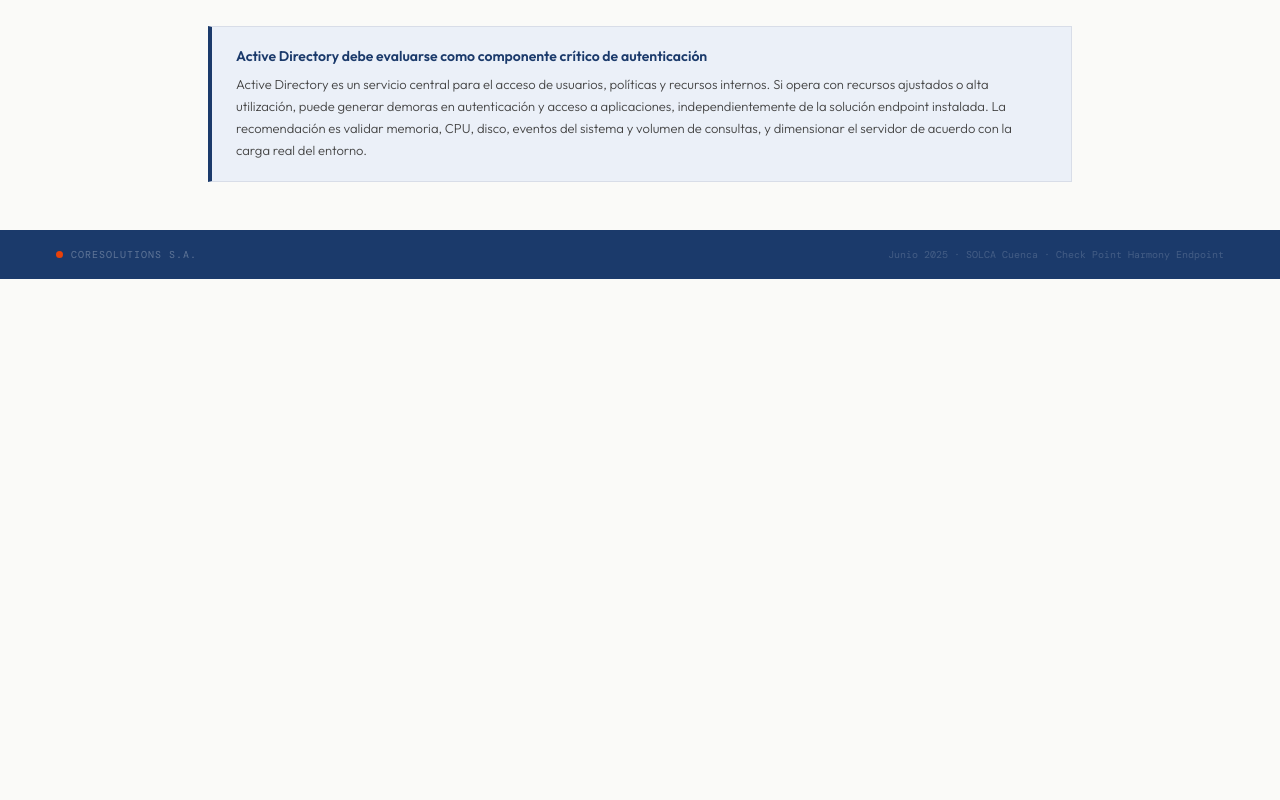
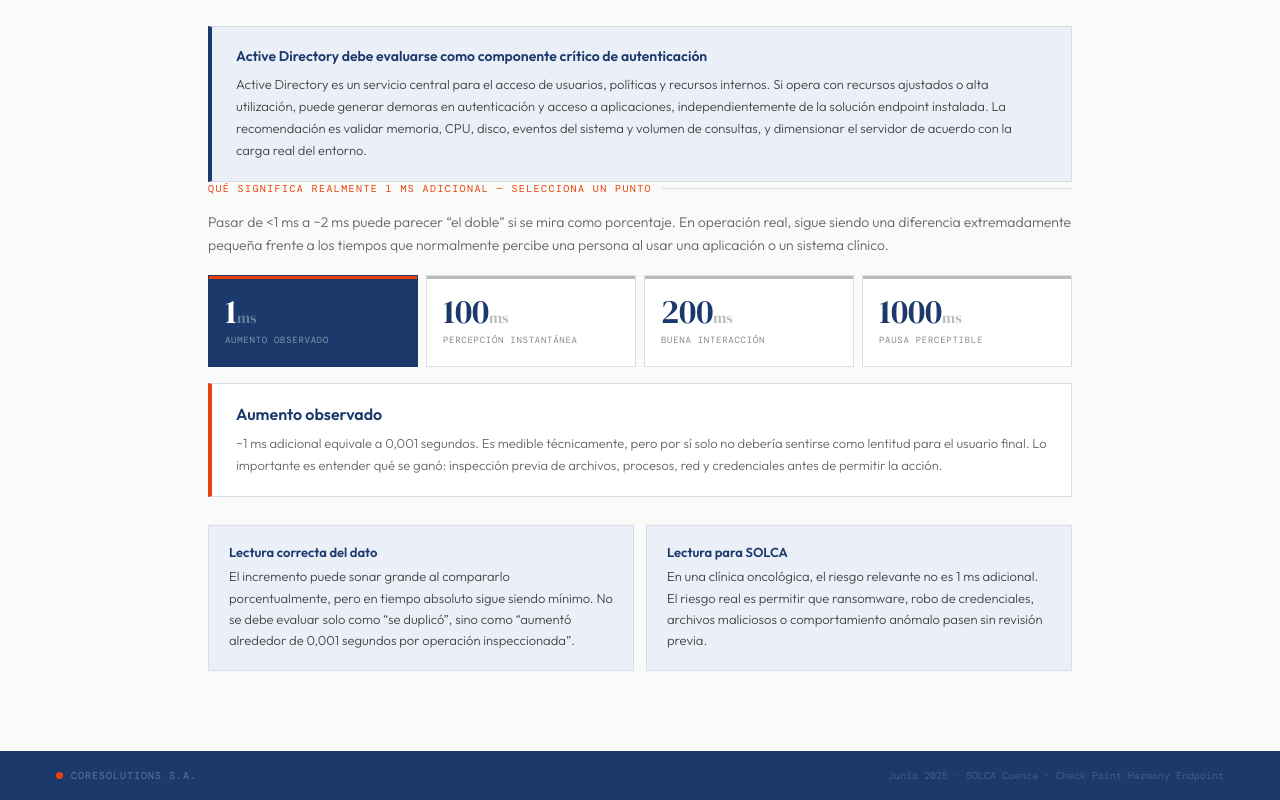
Before and after one commit to Jaywrkr/SOLCA-HARMONYENDPOINT, a plain HTML site: page index.html in a window 1280 px wide. Shown: the part 890-1690 px from the top of the page. Before the commit the page ends 1169 px from the top, so only its background shows below. Drawn offline with nearby package versions, Linux system fonts and the light colour scheme.

Commit message:
Update index.html

```diff
--- a/index.html
+++ b/index.html
@@ -134,6 +134,32 @@ body{font-family:'Outfit',sans-serif;background:var(--g50);color:var(--g700);min
 .info-box{background:var(--blue-lt); border:1px solid var(--border); border-left:4px solid var(--blue); padding:20px 24px; margin-top:32px;}
 .info-box-title{font-size:14px; font-weight:600; color:var(--blue); margin-bottom:8px;}
 .info-box p{font-size:13px; color:var(--g600); font-weight:300; line-height:1.7;}
+
+
+
+/* LATENCY CONTEXT */
+.context-intro{font-size:14px; color:var(--g500); font-weight:300; line-height:1.65; margin-bottom:18px;}
+.ms-grid{display:grid; grid-template-columns:repeat(4,1fr); gap:8px; margin-bottom:16px;}
+.ms-card{background:var(--white); border:1px solid var(--border); padding:18px 16px; cursor:pointer; transition:all .18s; position:relative; overflow:hidden;}
+.ms-card::before{content:''; position:absolute; left:0; top:0; right:0; height:3px; background:var(--g300); transition:background .18s;}
+.ms-card:hover{border-color:var(--blue); transform:translateY(-2px); box-shadow:0 4px 14px rgba(27,58,107,0.08);}
+.ms-card.selected{background:var(--blue); border-color:var(--blue);}
+.ms-card.selected::before{background:var(--orange);}
+.ms-num{font-family:'DM Serif Display',serif; font-size:34px; color:var(--blue); line-height:1; margin-bottom:6px;}
+.ms-num span{font-size:15px; color:var(--g300);}
+.ms-card.selected .ms-num{color:white;}
+.ms-card.selected .ms-num span{color:rgba(255,255,255,0.35);}
+.ms-label{font-family:'DM Mono',monospace; font-size:9px; letter-spacing:0.08em; text-transform:uppercase; color:var(--g400); line-height:1.5;}
+.ms-card.selected .ms-label{color:rgba(255,255,255,0.45);}
+.ms-detail{background:var(--white); border:1px solid var(--border); border-left:4px solid var(--orange); padding:20px 24px; margin-bottom:28px; display:none;}
+.ms-detail.visible{display:block; animation:fadeIn .2s ease;}
+.ms-detail-title{font-size:16px; font-weight:600; color:var(--blue); margin-bottom:8px;}
+.ms-detail-body{font-size:13px; color:var(--g500); font-weight:300; line-height:1.7;}
+.ms-reality{display:grid; grid-template-columns:1fr 1fr; gap:12px; margin-bottom:32px;}
+.ms-reality-card{background:var(--blue-lt); border:1px solid var(--border); padding:18px 20px;}
+.ms-reality-card strong{display:block; font-size:13px; color:var(--blue); margin-bottom:6px;}
+.ms-reality-card p{font-size:13px; color:var(--g600); font-weight:300; line-height:1.65;}
+@media(max-width:760px){.ms-grid{grid-template-columns:1fr 1fr}.ms-reality{grid-template-columns:1fr}}
 
 /* ────────────────────────────────────────
    PANEL 2: COMPARATIVA
@@ -414,6 +440,45 @@ body{font-family:'Outfit',sans-serif;background:var(--g50);color:var(--g700);min
       <div class="info-box-title">Active Directory debe evaluarse como componente crítico de autenticación</div>
       <p>Active Directory es un servicio central para el acceso de usuarios, políticas y recursos internos. Si opera con recursos ajustados o alta utilización, puede generar demoras en autenticación y acceso a aplicaciones, independientemente de la solución endpoint instalada. La recomendación es validar memoria, CPU, disco, eventos del sistema y volumen de consultas, y dimensionar el servidor de acuerdo con la carga real del entorno.</p>
     </div>
+
+    <div class="slabel">Qué significa realmente 1 ms adicional — selecciona un punto</div>
+    <p class="context-intro">Pasar de &lt;1 ms a ~2 ms puede parecer “el doble” si se mira como porcentaje. En operación real, sigue siendo una diferencia extremadamente pequeña frente a los tiempos que normalmente percibe una persona al usar una aplicación o un sistema clínico.</p>
+
+    <div class="ms-grid">
+      <div class="ms-card selected" onclick="showMs(this,'Aumento observado','~1 ms adicional equivale a 0,001 segundos. Es medible técnicamente, pero por sí solo no debería sentirse como lentitud para el usuario final. Lo importante es entender qué se ganó: inspección previa de archivos, procesos, red y credenciales antes de permitir la acción.')">
+        <div class="ms-num">1<span>ms</span></div>
+        <div class="ms-label">Aumento observado</div>
+      </div>
+      <div class="ms-card" onclick="showMs(this,'Respuesta percibida como instantánea','En diseño de interacción, respuestas alrededor de 100 ms todavía suelen percibirse como inmediatas para una persona. El aumento observado está muy por debajo de ese rango.')">
+        <div class="ms-num">100<span>ms</span></div>
+        <div class="ms-label">Percepción instantánea</div>
+      </div>
+      <div class="ms-card" onclick="showMs(this,'Buena experiencia en aplicaciones','Google usa 200 ms como referencia exigente para una buena interacción web en la métrica INP. Esto no significa que todo sistema clínico mida igual, pero sirve para dimensionar la escala: 1 ms adicional está muy por debajo de ese umbral.')">
+        <div class="ms-num">200<span>ms</span></div>
+        <div class="ms-label">Buena interacción</div>
+      </div>
+      <div class="ms-card" onclick="showMs(this,'Interrupción del flujo de trabajo','A partir de tiempos cercanos a 1 segundo, el usuario ya puede sentir una pausa clara en su flujo de trabajo. Esa escala es cientos de veces mayor que el aumento observado.')">
+        <div class="ms-num">1000<span>ms</span></div>
+        <div class="ms-label">Pausa perceptible</div>
+      </div>
+    </div>
+
+    <div class="ms-detail visible" id="ms-detail">
+      <div class="ms-detail-title" id="ms-title">Aumento observado</div>
+      <div class="ms-detail-body" id="ms-body">~1 ms adicional equivale a 0,001 segundos. Es medible técnicamente, pero por sí solo no debería sentirse como lentitud para el usuario final. Lo importante es entender qué se ganó: inspección previa de archivos, procesos, red y credenciales antes de permitir la acción.</div>
+    </div>
+
+    <div class="ms-reality">
+      <div class="ms-reality-card">
+        <strong>Lectura correcta del dato</strong>
+        <p>El incremento puede sonar grande al compararlo porcentualmente, pero en tiempo absoluto sigue siendo mínimo. No se debe evaluar solo como “se duplicó”, sino como “aumentó alrededor de 0,001 segundos por operación inspeccionada”.</p>
+      </div>
+      <div class="ms-reality-card">
+        <strong>Lectura para SOLCA</strong>
+        <p>En una clínica oncológica, el riesgo relevante no es 1 ms adicional. El riesgo real es permitir que ransomware, robo de credenciales, archivos maliciosos o comportamiento anómalo pasen sin revisión previa.</p>
+      </div>
+    </div>
+
 
   </div>
 </div>
@@ -785,6 +850,17 @@ function toggleAccord(head) {
   }
 }
 
+
+
+// ── LATENCY CONTEXT ──
+function showMs(card, title, body) {
+  document.querySelectorAll('.ms-card').forEach(c => c.classList.remove('selected'));
+  card.classList.add('selected');
+  document.getElementById('ms-title').textContent = title;
+  document.getElementById('ms-body').textContent = body;
+  document.getElementById('ms-detail').classList.add('visible');
+}
+
 // ── COMP TABLE FILTER ──
 function filterComp(cat, btn) {
   document.querySelectorAll('.filt-btn').forEach(b => b.classList.remove('active'));
```
